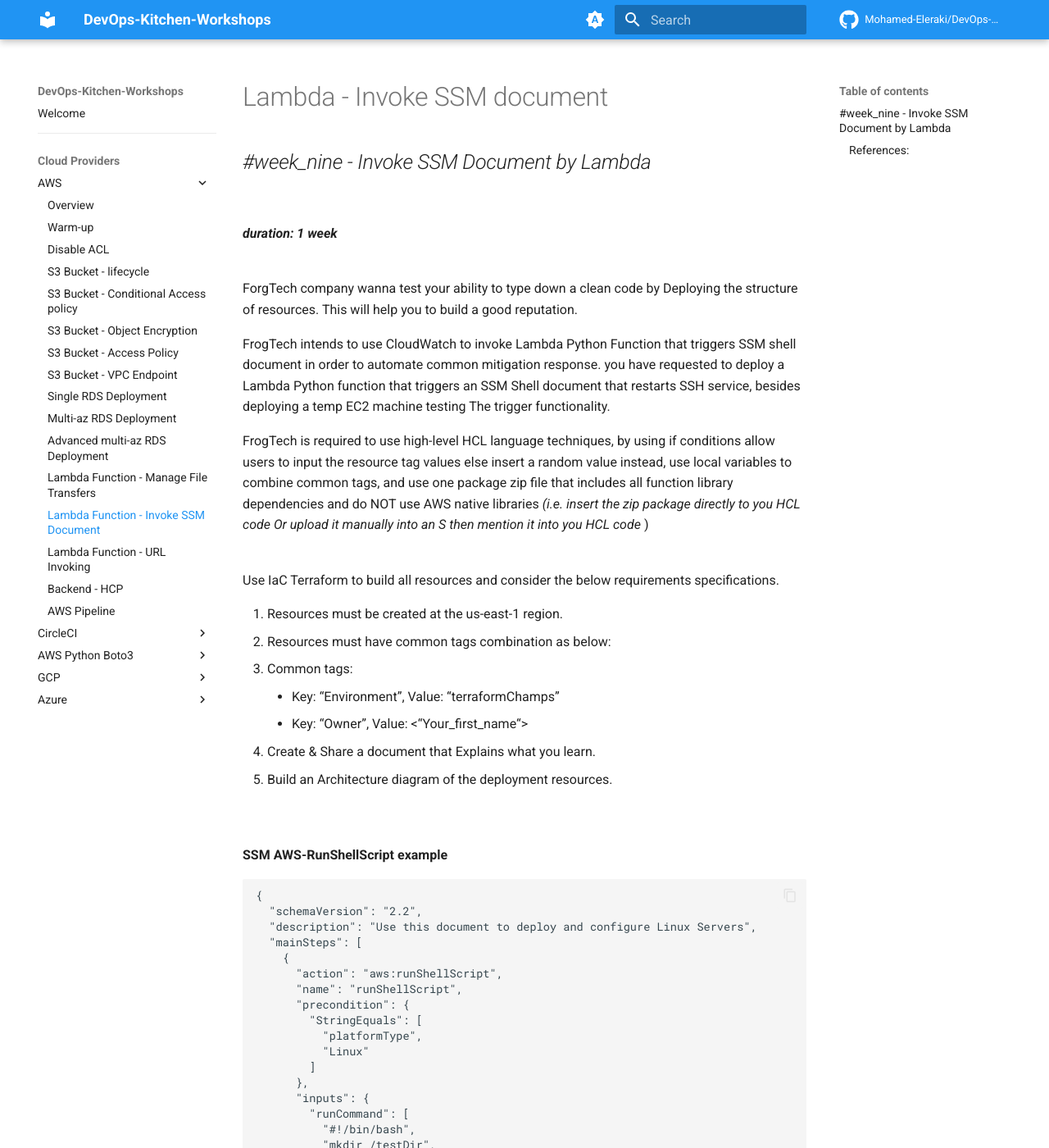
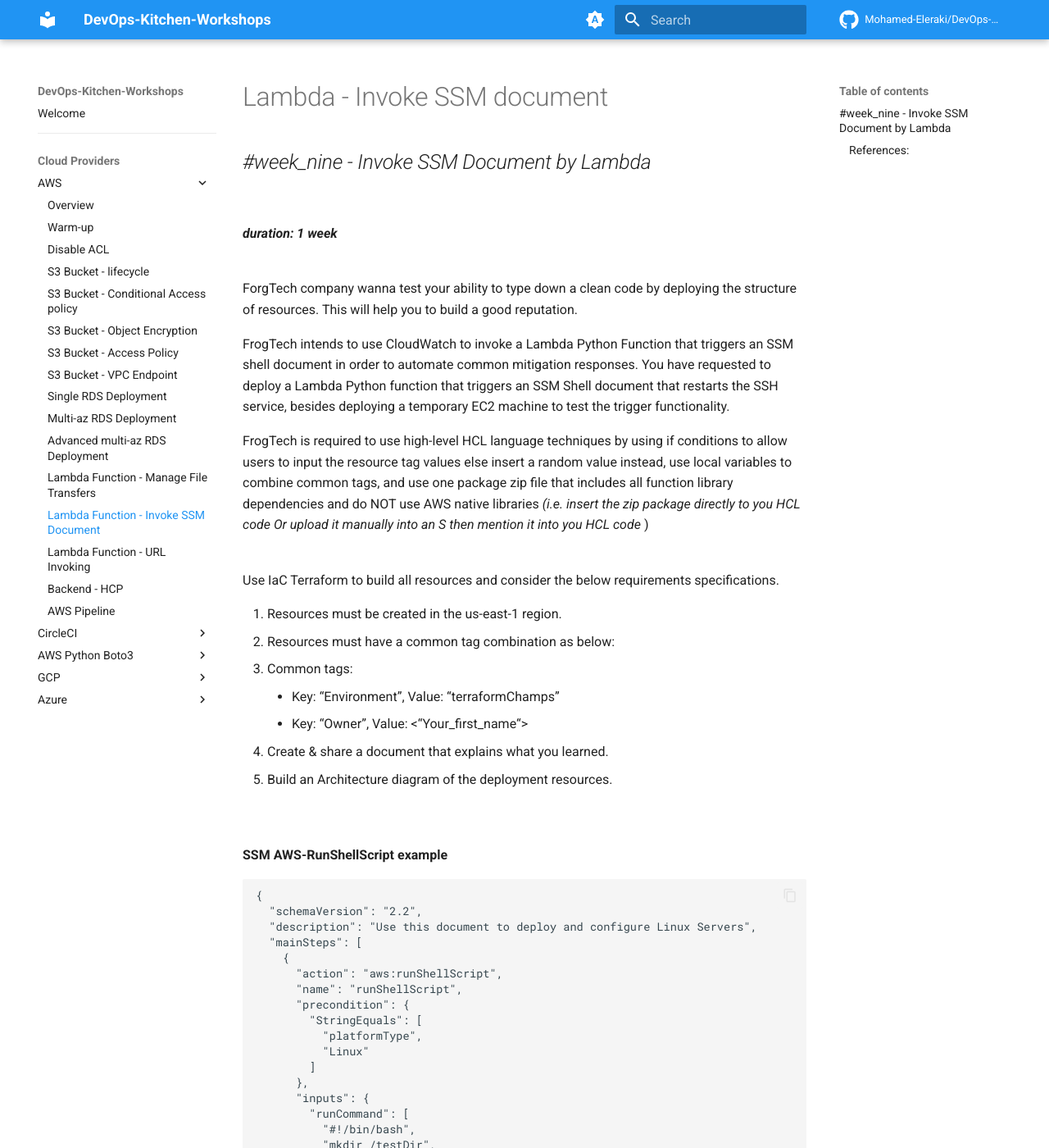
Before and after one commit to Mohamed-Eleraki/DevOps-Kitchen-Workshop, an MkDocs documentation site: the page built from docs/aws/lambda-invoke-ssm-document.md, in a window 1280 px wide and 1400 px high. Shown: the whole window at 82% size. Built offline with MkDocs 1.6.1 and Material for MkDocs 9.7.7, drawn with Linux system fonts in a browser that asks for light colours; comment, search, counter and statistics services are not loaded; the version menu is left out; some of the changed text lies outside the part shown.

Commit message:
Update lambda-invoke-ssm-document.md

```diff
--- a/docs/aws/lambda-invoke-ssm-document.md
+++ b/docs/aws/lambda-invoke-ssm-document.md
@@ -7,14 +7,14 @@
 <br><br>
 
 
-ForgTech company wanna test your ability to type down a clean code by Deploying the structure of resources. This will help you to build a
+ForgTech company wanna test your ability to type down a clean code by deploying the structure of resources. This will help you to build a
 good reputation.
 
-FrogTech intends to use CloudWatch to invoke Lambda Python Function that triggers SSM shell document in order to automate common
-mitigation response. you have requested to deploy a Lambda Python function that triggers an SSM Shell document that restarts SSH
-service, besides deploying a temp EC2 machine testing The trigger functionality.
+FrogTech intends to use CloudWatch to invoke a Lambda Python Function that triggers an SSM shell document in order to automate common
+mitigation responses. You have requested to deploy a Lambda Python function that triggers an SSM Shell document that restarts the SSH
+service, besides deploying a temporary EC2 machine to test the trigger functionality.
 
-FrogTech is required to use high-level HCL language techniques, by using if conditions allow users to input the resource tag values else
+FrogTech is required to use high-level HCL language techniques by using if conditions to allow users to input the resource tag values else
 insert a random value instead, use local variables to combine common tags, and use one package zip file that includes all function library
 dependencies and do NOT use AWS native libraries _(i.e. insert the zip package directly to you HCL code Or upload it manually into an S
 then mention it into you HCL code_ )
@@ -22,12 +22,12 @@
 
 Use IaC Terraform to build all resources and consider the below requirements specifications.
 
-1. Resources must be created at the us-east-1 region.
-2. Resources must have common tags combination as below:
+1. Resources must be created in the us-east-1 region.
+2. Resources must have a common tag combination as below:
 3. Common tags:
     - Key: “Environment”, Value: “terraformChamps”
     - Key: “Owner”, Value: <“Your_first_name“>
-4. Create & Share a document that Explains what you learn.
+4. Create & share a document that explains what you learned.
 5. Build an Architecture diagram of the deployment resources.
 <br><br><br>
 
```
Also changed, not shown: other parts of docs/aws/lambda-invoke-ssm-document.md (+4 -4 lines).
